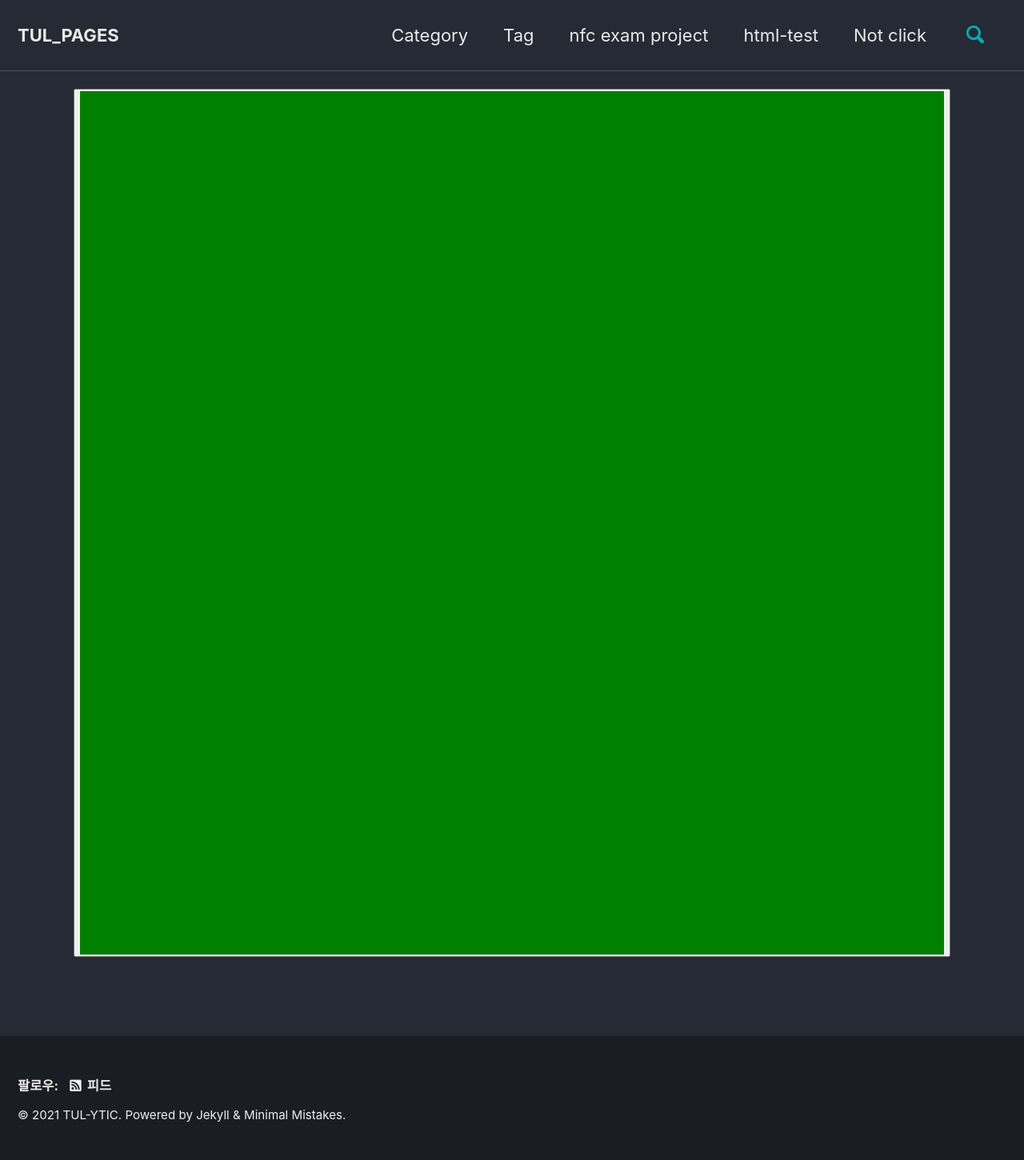
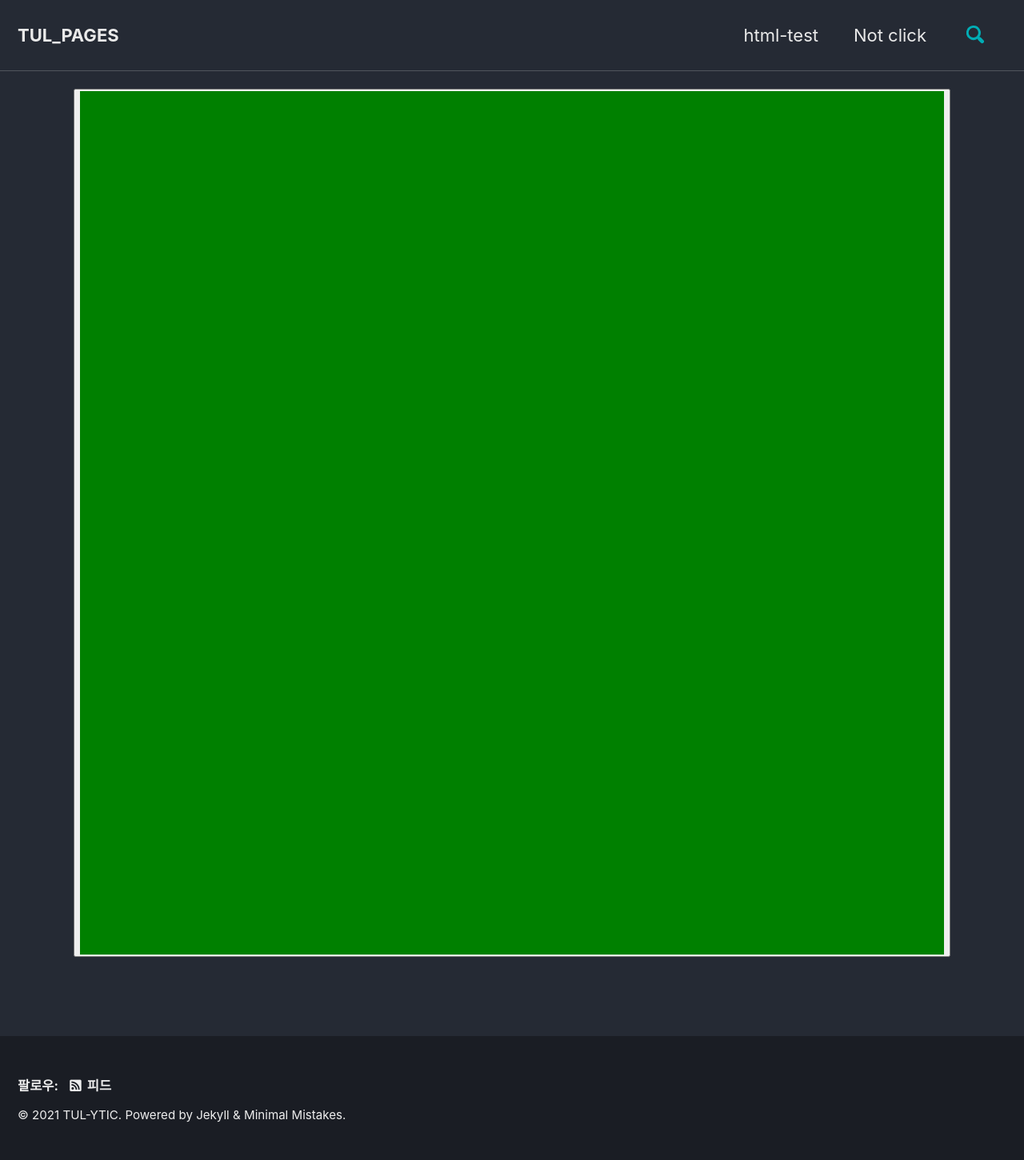
Before and after one commit to TUL-YTIC/tul-ytic.github.io, a Jekyll site: the page built from _pages/test.html, in a window 1280 px wide. Shown: the whole page at 80% size. Built offline with Jekyll 4.4.1, drawn with Linux system fonts in a browser that asks for light colours; cached includes are drawn as plain includes.

Commit message:
Update navigation.yml

```diff
--- a/_data/navigation.yml
+++ b/_data/navigation.yml
@@ -1,11 +1,5 @@
 # main links
 main:
-  - title: "Category"
-    url: /categories/
-  - title: "Tag"
-    url: /tags/
-  - title: "nfc exam project"
-    url: /nfc-exam-project/
   - title: "html-test"
     url: /html-test/
   - title: "Not click"
```
